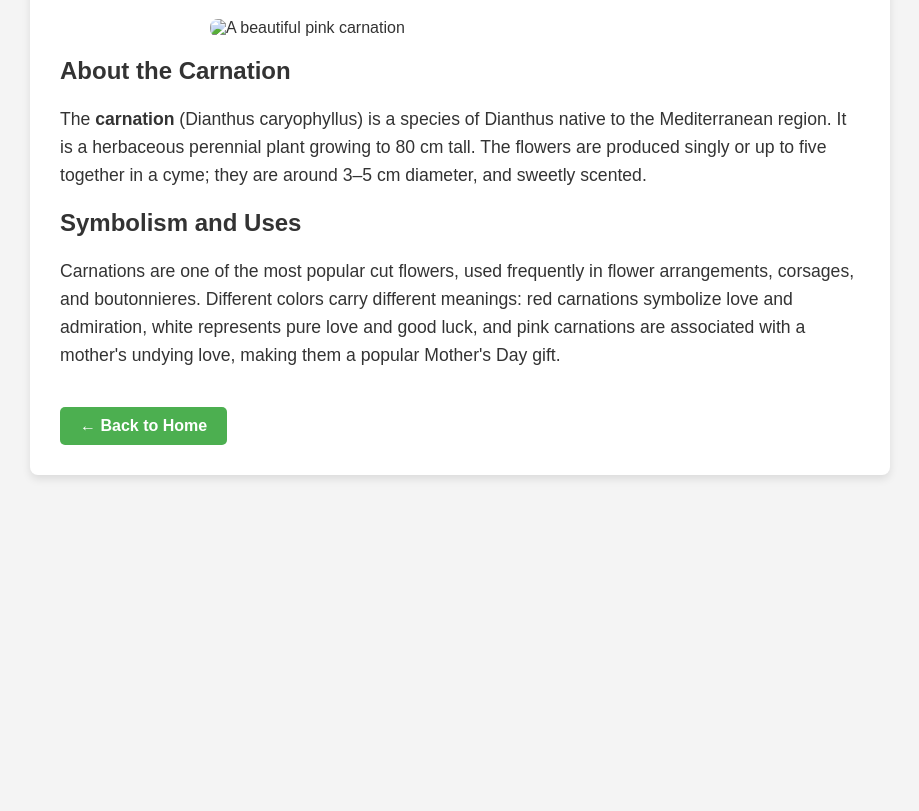
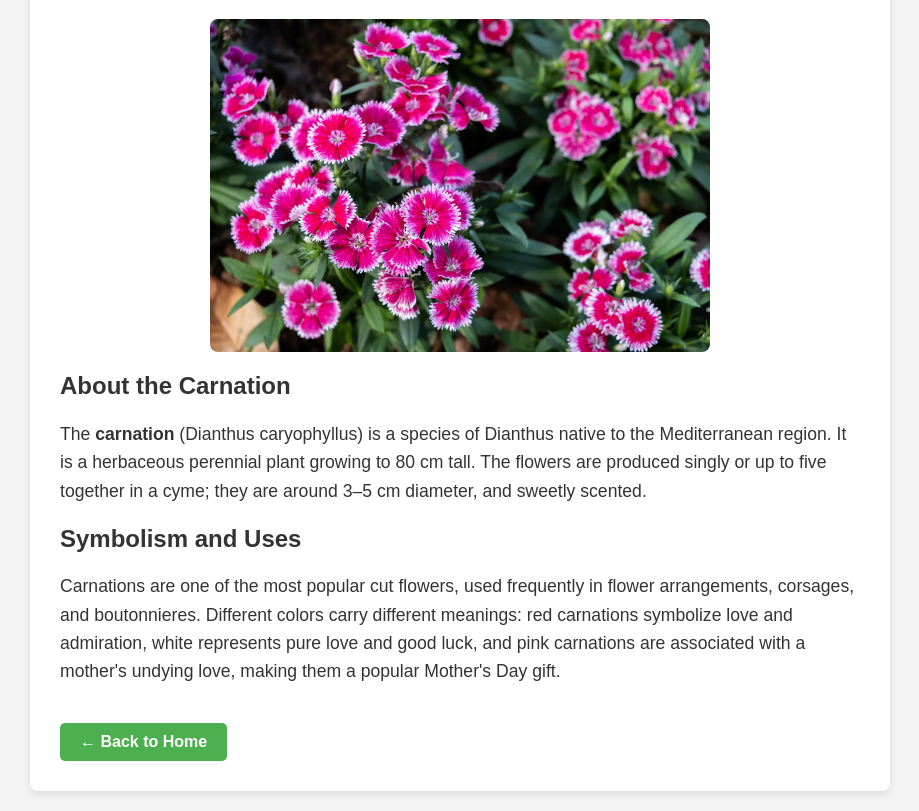
Before and after one commit to hackercoder100/Flowers.html, a plain HTML site: page flowers/carnation.html in a window 1280 px wide. Shown: the part 123-934 px from the top of the page, without its empty margins (180-1099 px from the left). Before the commit the page ends 800 px from the top, so only its background shows below. Drawn offline with Linux system fonts and the light colour scheme.

Commit message:
Update carnation.html

```diff
--- a/flowers/carnation.html
+++ b/flowers/carnation.html
@@ -9,7 +9,7 @@
 <body>
     <div class="flower-detail-container">
         <h1>Carnation (Dianthus caryophyllus)</h1>
-        <img src="../pictures/carnation.jpg" alt="A beautiful pink carnation" class="flower-image">
+        <img src="../pictures/Carnation.webp" alt="A beautiful pink carnation" class="flower-image">
 
         <h2>About the Carnation</h2>
         <p>The <strong>carnation</strong> (Dianthus caryophyllus) is a species of Dianthus native to the Mediterranean region. It is a herbaceous perennial plant growing to 80 cm tall. The flowers are produced singly or up to five together in a cyme; they are around 3–5 cm diameter, and sweetly scented.</p>
```
